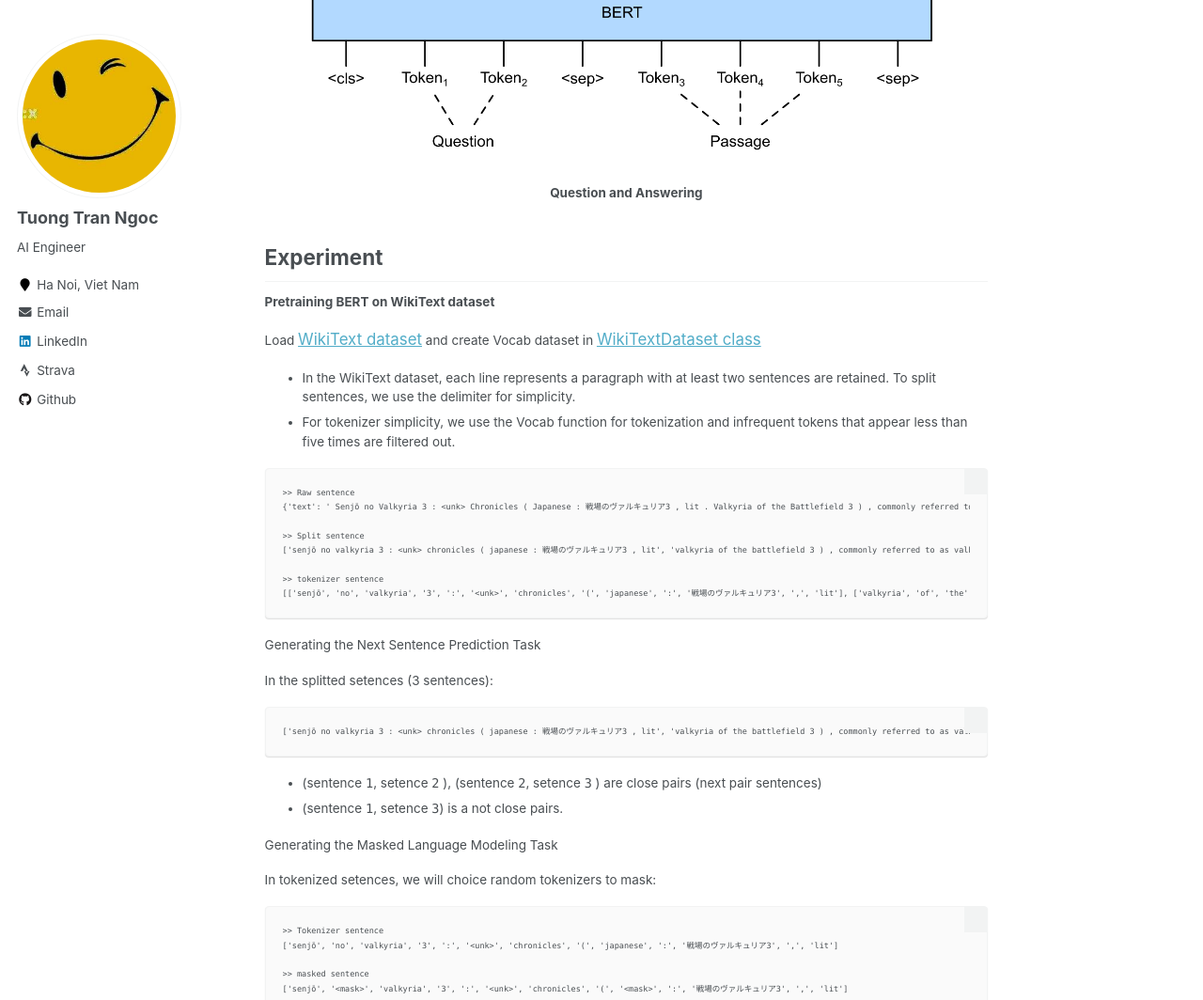
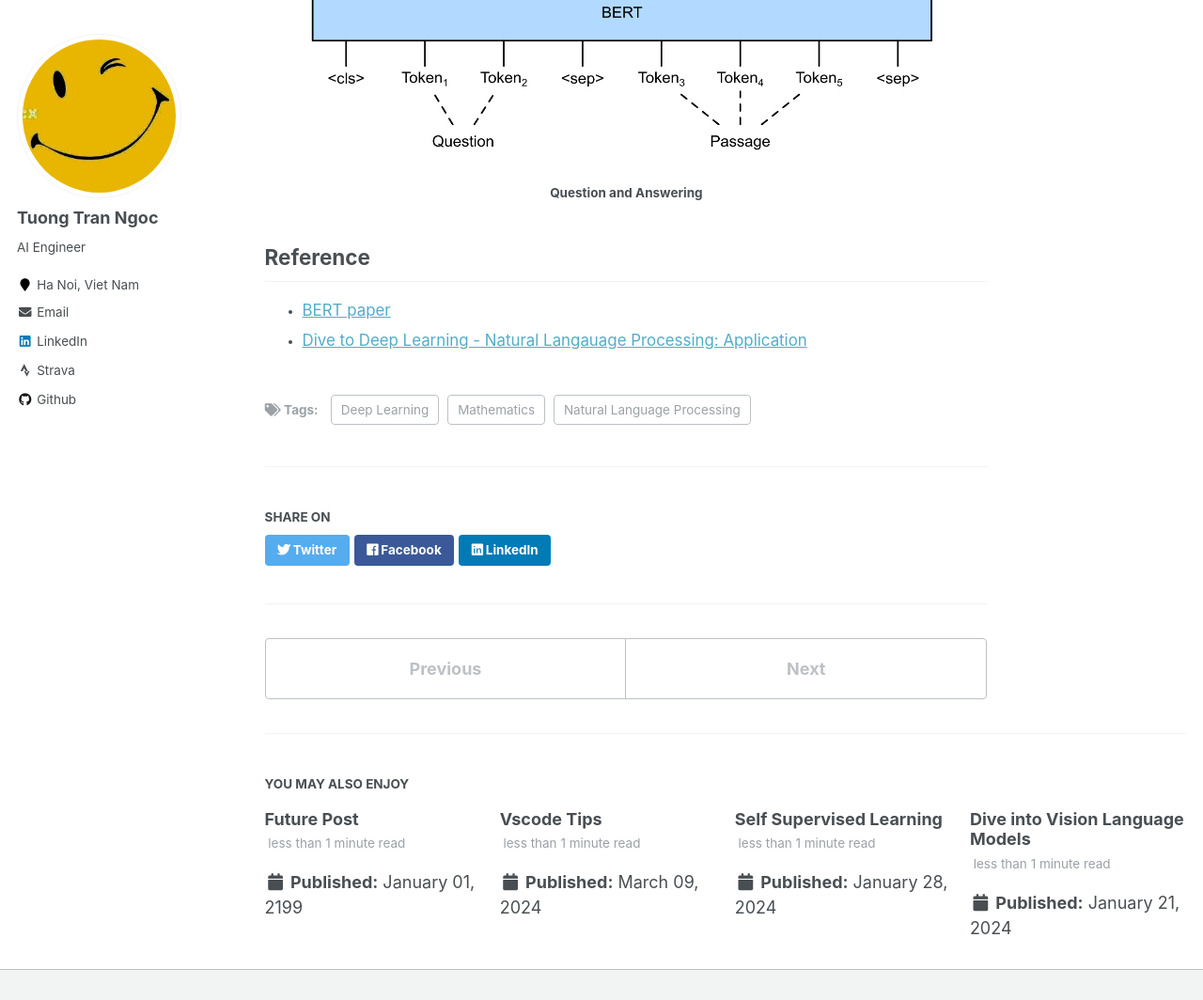
Before and after one commit to tuongtranngoc/tuongtranngoc.github.io, a Jekyll site: the page built from _posts/2024-01-21-BERT.md, in a window 1280 px wide and 1400 px high, scrolled down 4662 px, cut to the strip 0-1064 px from the top of the window. Shown: the whole strip at 94% size. Built offline with Jekyll 4.4.1, drawn with Linux system fonts in a browser that asks for light colours; formulas are drawn with MathJax 3; some of the changed text lies outside the part shown.

Commit message:
update: BERT

````diff
--- a/_posts/2024-01-21-BERT.md
+++ b/_posts/2024-01-21-BERT.md
@@ -115,52 +115,6 @@ Text tagging, where each token is assigned a label. For example, according to th
   <p align="center"><b>Question and Answering</b></p>
 </p>
 
-##  Experiment
-
-**Pretraining BERT on WikiText dataset**
-
-Load [WikiText dataset](https://huggingface.co/datasets/wikitext) and create Vocab dataset in [WikiTextDataset class]()
-
-+ In the WikiText dataset, each line represents a paragraph with at least two sentences are retained. To split sentences, we use the delimiter for simplicity.
-+ For tokenizer simplicity, we use the Vocab function for tokenization and infrequent tokens that appear less than five times are filtered out.
-
-```text
->> Raw sentence
-{'text': ' Senjō no Valkyria 3 : <unk> Chronicles ( Japanese : 戦場のヴァルキュリア3 , lit . Valkyria of the Battlefield 3 ) , commonly referred to as Valkyria Chronicles III outside Japan , is a tactical role @-@ playing video game developed by Sega and Media.Vision for the PlayStation Portable. \n'}
-
->> Split sentence
-['senjō no valkyria 3 : <unk> chronicles ( japanese : 戦場のヴァルキュリア3 , lit', 'valkyria of the battlefield 3 ) , commonly referred to as valkyria chronicles iii outside japan , is a tactical role @-@ playing video game developed by sega and media.vision for the playstation portable']
-
->> tokenizer sentence
-[['senjō', 'no', 'valkyria', '3', ':', '<unk>', 'chronicles', '(', 'japanese', ':', '戦場のヴァルキュリア3', ',', 'lit'], ['valkyria', 'of', 'the', 'battlefield', '3', ')', ',', 'commonly', 'referred', 'to', 'as', 'valkyria', 'chronicles', 'iii', 'outside', 'japan', ',', 'is', 'a', 'tactical', 'role', '@-@', 'playing', 'video', 'game', 'developed', 'by', 'sega', 'and', 'media.vision', 'for', 'the', 'playstation', 'portable']]
-```
-
-Generating the Next Sentence Prediction Task
-
-In the splitted setences (3 sentences):
-```text
-['senjō no valkyria 3 : <unk> chronicles ( japanese : 戦場のヴァルキュリア3 , lit', 'valkyria of the battlefield 3 ) , commonly referred to as valkyria chronicles iii outside japan , is a tactical role @-@ playing video game developed by sega and media.vision for the playstation portable']
-```
-+ (sentence `1`,  setence `2` ), (sentence `2`,  setence `3` ) are close pairs (next pair sentences)
-+ (sentence `1`,  setence `3`) is a not close pairs.
-
-
-Generating the Masked Language Modeling Task
-
-In tokenized setences, we will choice random tokenizers to mask:
-
-```text
->> Tokenizer sentence
-['senjō', 'no', 'valkyria', '3', ':', '<unk>', 'chronicles', '(', 'japanese', ':', '戦場のヴァルキュリア3', ',', 'lit']
-
->> masked sentence
-['senjō', '<mask>', 'valkyria', '3', ':', '<unk>', 'chronicles', '(', '<mask>', ':', '戦場のヴァルキュリア3', ',', 'lit']
-```
-
-
-
-
-
 ## Reference
 + [BERT paper](https://arxiv.org/abs/1810.04805)
 + [Dive to Deep Learning - Natural Langauage Processing: Application](https://d2l.ai)
````
